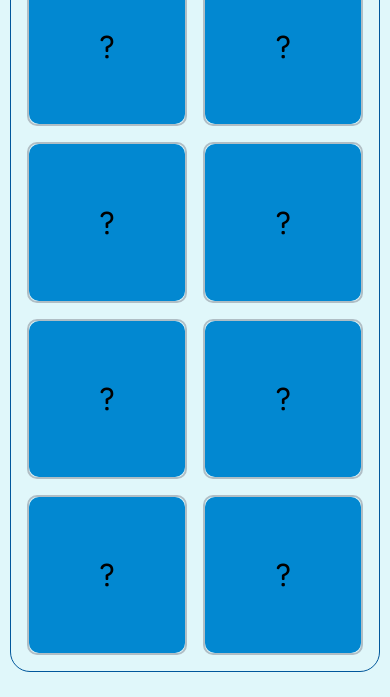
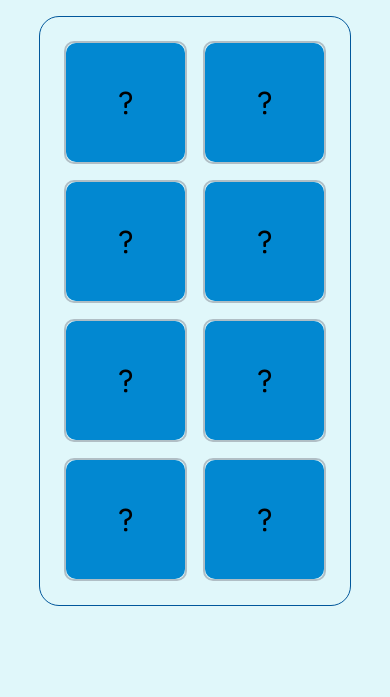
Before and after one commit to wallessonf/jogo-da-memoria, a plain HTML site: page index.html in a window 390 px wide. Shown: the part 147-844 px from the top of the page. Drawn offline with Linux system fonts and the light colour scheme.

Commit message:
atualizado a responsividade

```diff
--- a/styles.css
+++ b/styles.css
@@ -92,16 +92,19 @@ img {
   user-select: none;
 }
 
+@media (max-width: 1024px) {
+  .game-board {
+    grid-template-columns: repeat(2, 1fr);
+    gap: 3em;
+    padding: 3em;
+    width: 55%;
+    height: auto;
+  }
+}
+
 @media (max-width: 768px) {
   h1 {
     font-size: 2.5em;
-  }
-
-  .game-board {
-    grid-template-columns: repeat(3, 1fr);
-    gap: 1.5em;
-    width: 90%;
-    height: auto;
   }
 
   .front {
@@ -123,8 +126,8 @@ img {
   .game-board {
     grid-template-columns: repeat(2, 1fr);
     gap: 1em;
-    padding: 1em;
-    width: 95%;
+    padding: 1.5em;
+    width: 80%;
     height: auto;
   }
 
@@ -137,3 +140,14 @@ img {
     max-height: 80%;
   }
 }
+
+
+@media (max-width: 375px) {
+   .game-board {
+    grid-template-columns: repeat(2, 1fr);
+    gap: 1em;
+    padding: 1.5em;
+    width: 70%;
+    height: auto;
+  }
+}
```
